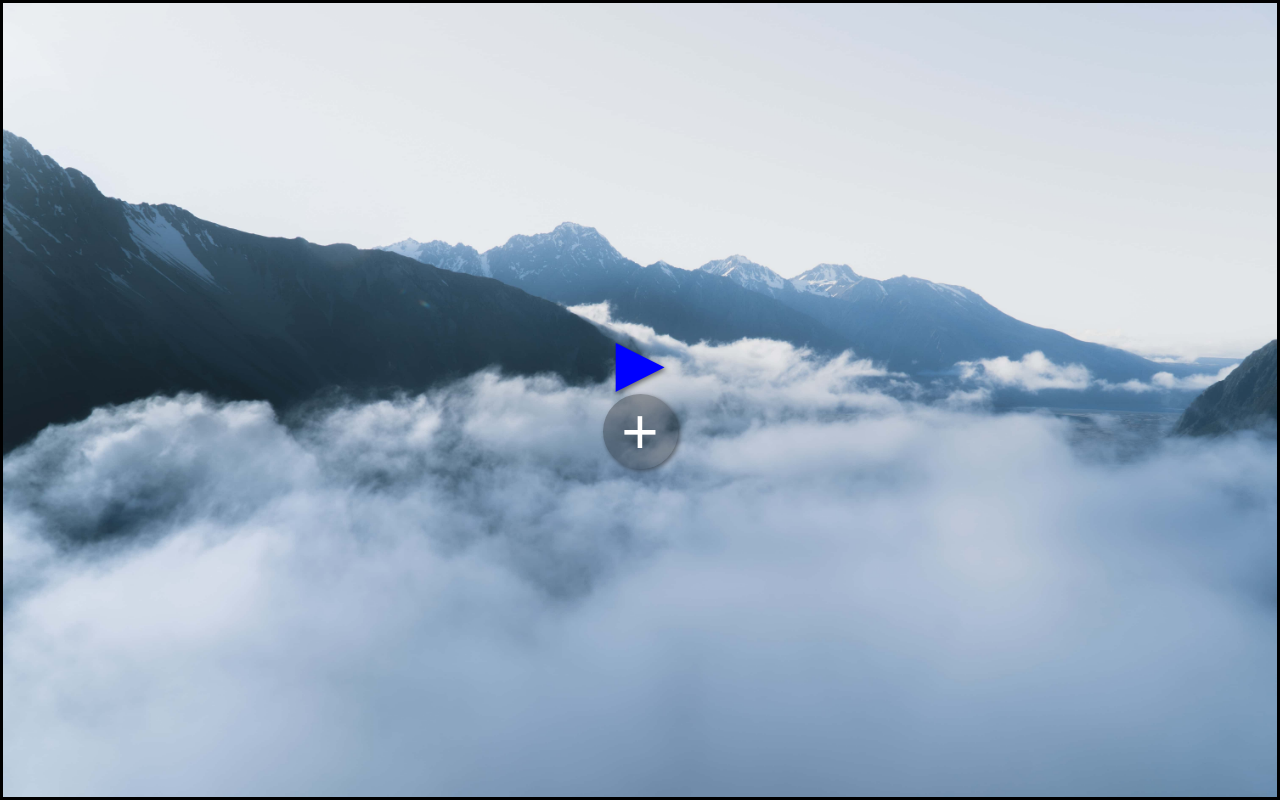
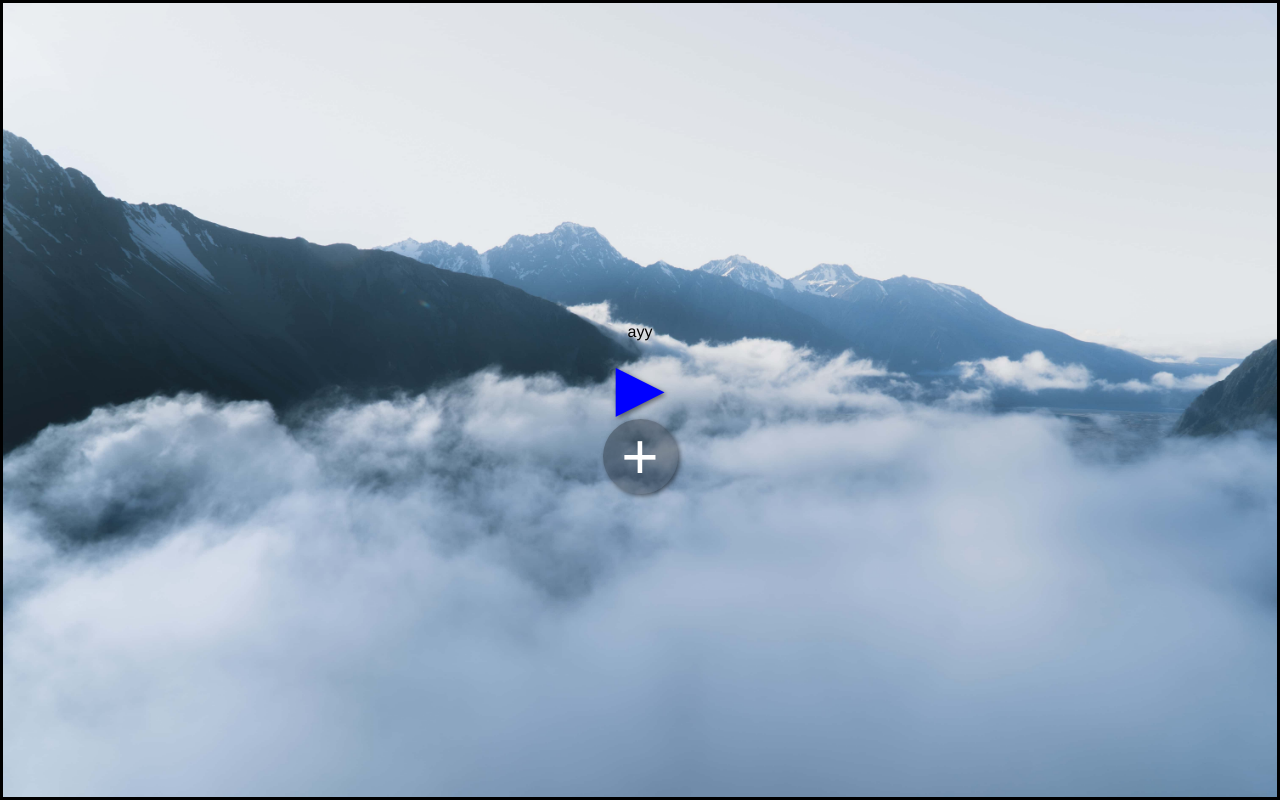
Before and after one commit to jurelik/antik-sequencer, a plain HTML site: page index.html in a window 1280 px wide. Drawn offline with Linux system fonts and the light colour scheme.

Commit message:
get dem sweet github points yo

```diff
--- a/index.html
+++ b/index.html
@@ -11,6 +11,7 @@
 <body>
   <main>
     <div id="container">
+      <p>ayy</p>
       <button id="start">▶</button>
       <button id="add-track">+</button>
     </div>
```
